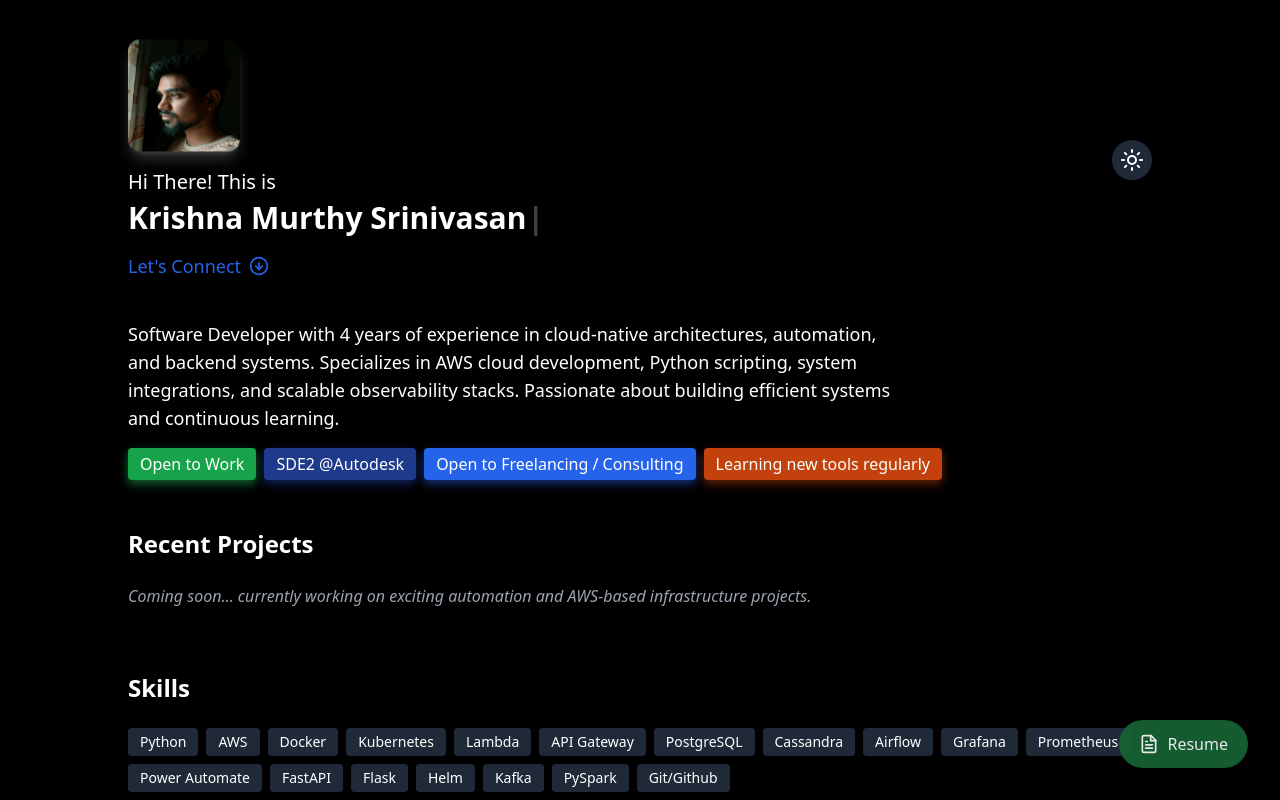
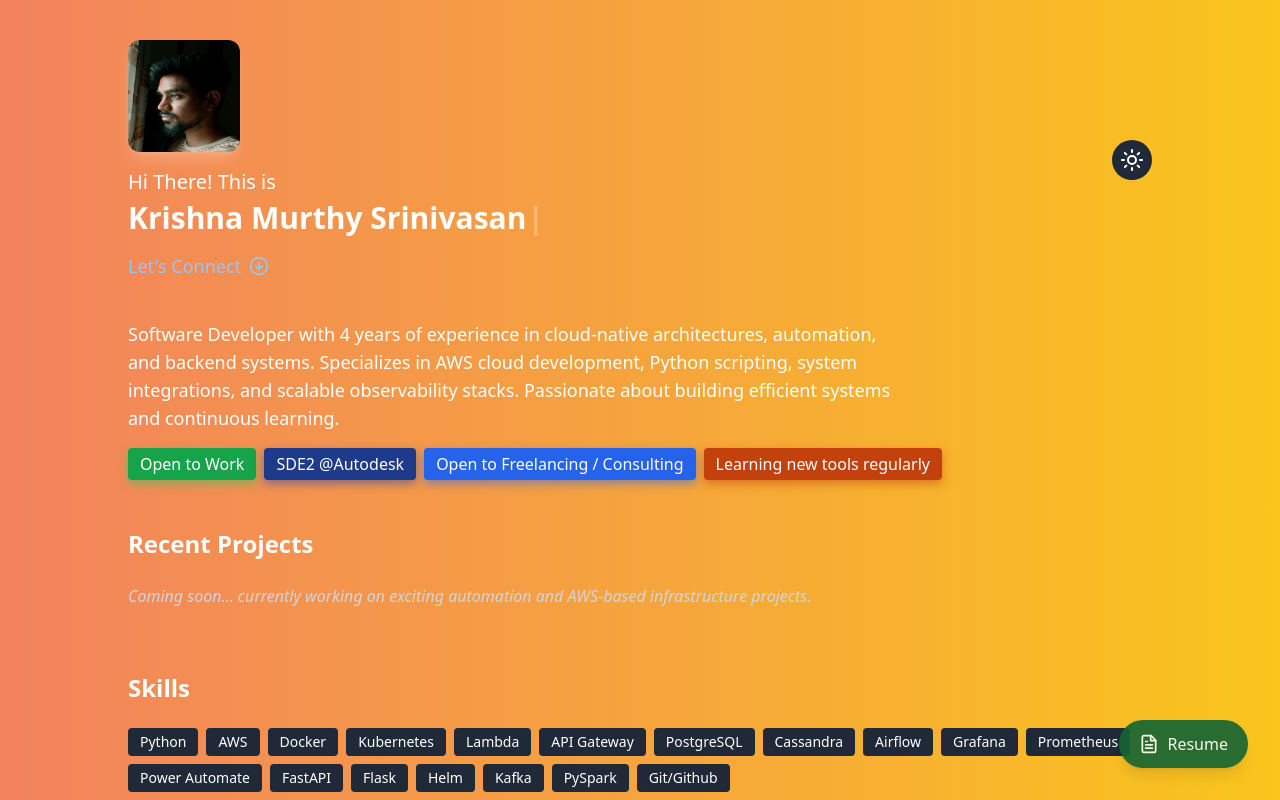
Before and after one commit to krishnamurthy-srinivasan/krishna-dev, a React (Vite) app: page / in a window 1280 px wide. Shown: the top 800 px of the page. Built offline with nearby package versions, Linux system fonts and the light colour scheme.

Commit message:
animation

```diff
--- a/src/App.jsx
+++ b/src/App.jsx
@@ -10,18 +10,14 @@ export default function Portfolio() {
   }, [darkMode]);
 
   return (
-    <div className="min-h-screen bg-white text-black dark:bg-black dark:text-white px-6 py-10 relative overflow-hidden">
-      {/* Glowing Background Circles */}
-      <div className="absolute top-0 left-0 w-[400px] h-[400px] bg-purple-400 dark:bg-indigo-600 rounded-full blur-[100px] opacity-30 -z-10 animate-blob" />
-      <div className="absolute bottom-0 right-0 w-[400px] h-[400px] bg-pink-300 dark:bg-yellow-300 rounded-full blur-[100px] opacity-30 -z-10 animate-blob" />
-
+    <div className="min-h-screen bg-gradient-to-r from-purple-400 via-pink-500 to-yellow-400 bg-[length:400%_400%] animate-gradient text-black dark:text-white px-6 py-10 relative">
       <div className="max-w-5xl mx-auto">
-        <header className="flex justify-between items-center mb-10">
-          <div>
+        <header className="flex justify-between items-center mb-10 flex-wrap gap-6">
+          <div className="flex-shrink-0">
             <img
               src="/profile.jpg"
               alt="Profile"
-              className="w-28 h-28 rounded-xl mb-4 animate-float shadow-lg shadow-black/40 dark:shadow-white/20"
+              className="w-28 h-28 rounded-xl mb-4 shadow-lg shadow-black/40 dark:shadow-white/20"
             />
             <p className="text-xl mb-1">Hi There! This is</p>
             <h1 className="text-3xl font-bold">
@@ -35,7 +31,7 @@ export default function Portfolio() {
             </h1>
             <a
               href="#contact"
-              className="mt-4 inline-flex items-center gap-2 text-blue-600 hover:underline text-lg font-medium"
+              className="mt-4 inline-flex items-center gap-2 text-blue-800 dark:text-blue-300 hover:underline text-lg font-medium"
             >
               Let's Connect <ArrowDownCircle size={20} />
             </a>
@@ -55,16 +51,16 @@ export default function Portfolio() {
             Passionate about building efficient systems and continuous learning.
           </p>
           <div className="mt-4 flex flex-wrap gap-2">
-            <span className="bg-green-600 text-white px-3 py-1 rounded shadow-[0_4px_10px_rgba(34,197,94,0.5)] transition duration-300 ease-in-out hover:bg-yellow-500">Open to Work</span>
-            <span className="bg-blue-900 text-white px-3 py-1 rounded shadow-[0_4px_10px_rgba(30,64,175,0.5)] transition duration-300 ease-in-out hover:bg-blue-700">SDE2 @Autodesk</span>
-            <span className="bg-blue-600 text-white px-3 py-1 rounded shadow-[0_4px_10px_rgba(37,99,235,0.5)] transition duration-300 ease-in-out hover:bg-blue-500">Open to Freelancing / Consulting</span>
-            <span className="bg-orange-700 text-white px-3 py-1 rounded shadow-[0_4px_10px_rgba(194,65,12,0.5)] transition duration-300 ease-in-out hover:bg-orange-600">Learning new tools regularly</span>
+            <span className="bg-green-600 text-white px-3 py-1 rounded shadow-[0_4px_10px_rgba(34,197,94,0.5)] hover:bg-yellow-500">Open to Work</span>
+            <span className="bg-blue-900 text-white px-3 py-1 rounded shadow-[0_4px_10px_rgba(30,64,175,0.5)] hover:bg-blue-700">SDE2 @Autodesk</span>
+            <span className="bg-blue-600 text-white px-3 py-1 rounded shadow-[0_4px_10px_rgba(37,99,235,0.5)] hover:bg-blue-500">Open to Freelancing / Consulting</span>
+            <span className="bg-orange-700 text-white px-3 py-1 rounded shadow-[0_4px_10px_rgba(194,65,12,0.5)] hover:bg-orange-600">Learning new tools regularly</span>
           </div>
           <div className="mt-6 fixed bottom-8 right-8 z-50">
             <a
               href="/Krishna_Murthy_Srinivasan_Resume.pdf"
               download
-              className="animate-pulse flex items-center gap-2 bg-green-800 text-white px-5 py-3 rounded-full shadow-lg hover:bg-green-700 transition"
+              className="animate-pulse flex items-center gap-2 bg-green-800 text-white px-5 py-3 rounded-full shadow-lg hover:bg-green-700"
             >
               <FileText size={20} /> Resume
             </a>
@@ -73,7 +69,7 @@ export default function Portfolio() {
 
         <section className="mb-16">
           <h2 className="text-2xl font-semibold mb-6">Recent Projects</h2>
-          <p className="text-gray-400 italic">
+          <p className="text-gray-700 dark:text-gray-300 italic">
             Coming soon… currently working on exciting automation and AWS-based infrastructure projects.
           </p>
         </section>
@@ -81,11 +77,9 @@ export default function Portfolio() {
         <section className="mb-16">
           <h2 className="text-2xl font-semibold mb-6">Skills</h2>
           <div className="flex flex-wrap gap-2">
-            {[
-              'Python', 'AWS', 'Docker', 'Kubernetes', 'Lambda', 'API Gateway', 'PostgreSQL', 'Cassandra',
+            {[ 'Python', 'AWS', 'Docker', 'Kubernetes', 'Lambda', 'API Gateway', 'PostgreSQL', 'Cassandra',
               'Airflow', 'Grafana', 'Prometheus', 'Power Automate', 'FastAPI', 'Flask', 'Helm', 'Kafka',
-              'PySpark', 'Git/Github'
-            ].map(skill => (
+              'PySpark', 'Git/Github' ].map(skill => (
               <span key={skill} className="bg-gray-200 dark:bg-gray-800 text-sm px-3 py-1 rounded">
                 {skill}
               </span>
--- a/tailwind.config.js
+++ b/tailwind.config.js
@@ -4,21 +4,15 @@ module.exports = {
   theme: {
     extend: {
       keyframes: {
-        blob: {
-          '0%, 100%': { transform: 'translateY(0) scale(1)' },
-          '50%': { transform: 'translateY(-20px) scale(1.05)' },
-        },
-        float: {
-          '0%, 100%': { transform: 'translateY(0)' },
-          '50%': { transform: 'translateY(-8px)' },
+        gradient: {
+          '0%, 100%': { backgroundPosition: '0% 50%' },
+          '50%': { backgroundPosition: '100% 50%' },
         },
       },
       animation: {
-        blob: 'blob 8s ease-in-out infinite',
-        float: 'float 3s ease-in-out infinite',
+        gradient: 'gradient 15s ease infinite',
       },
-    }
-
+    },
   },
   plugins: [],
 };
```
